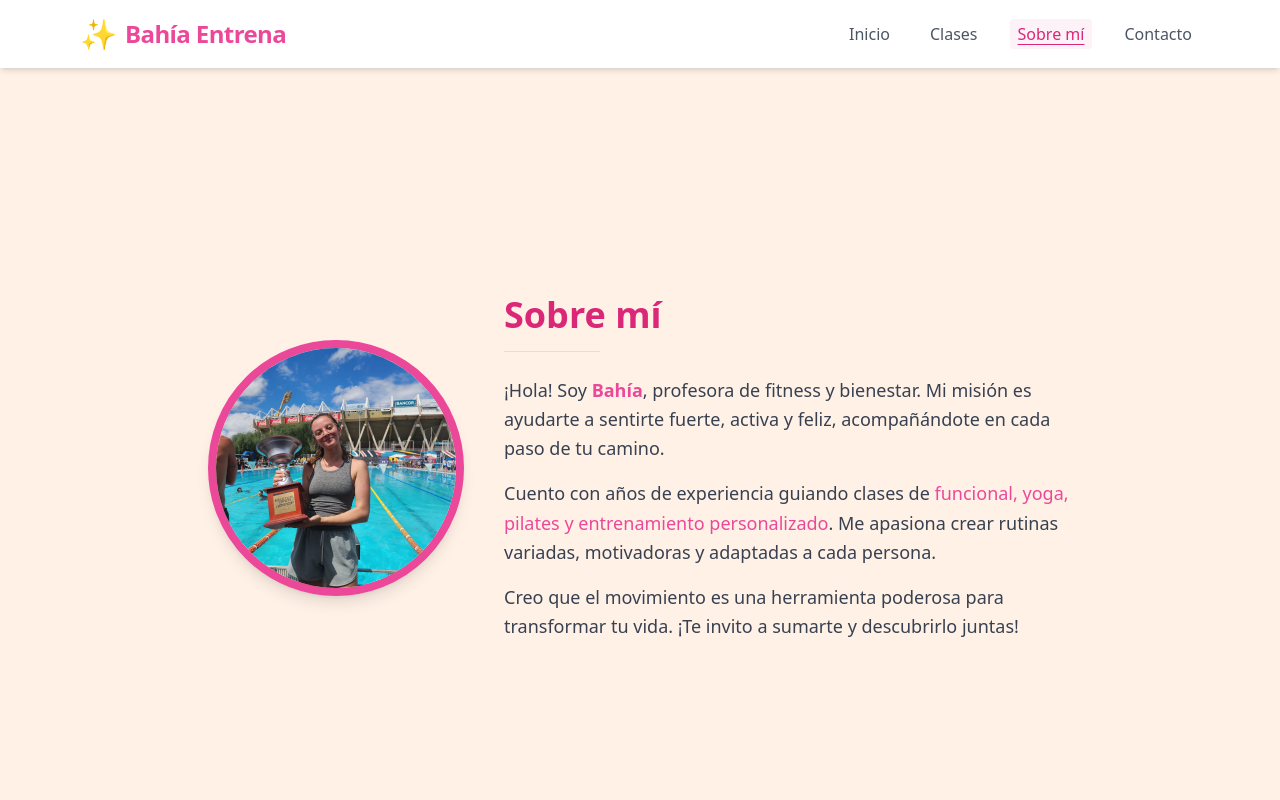
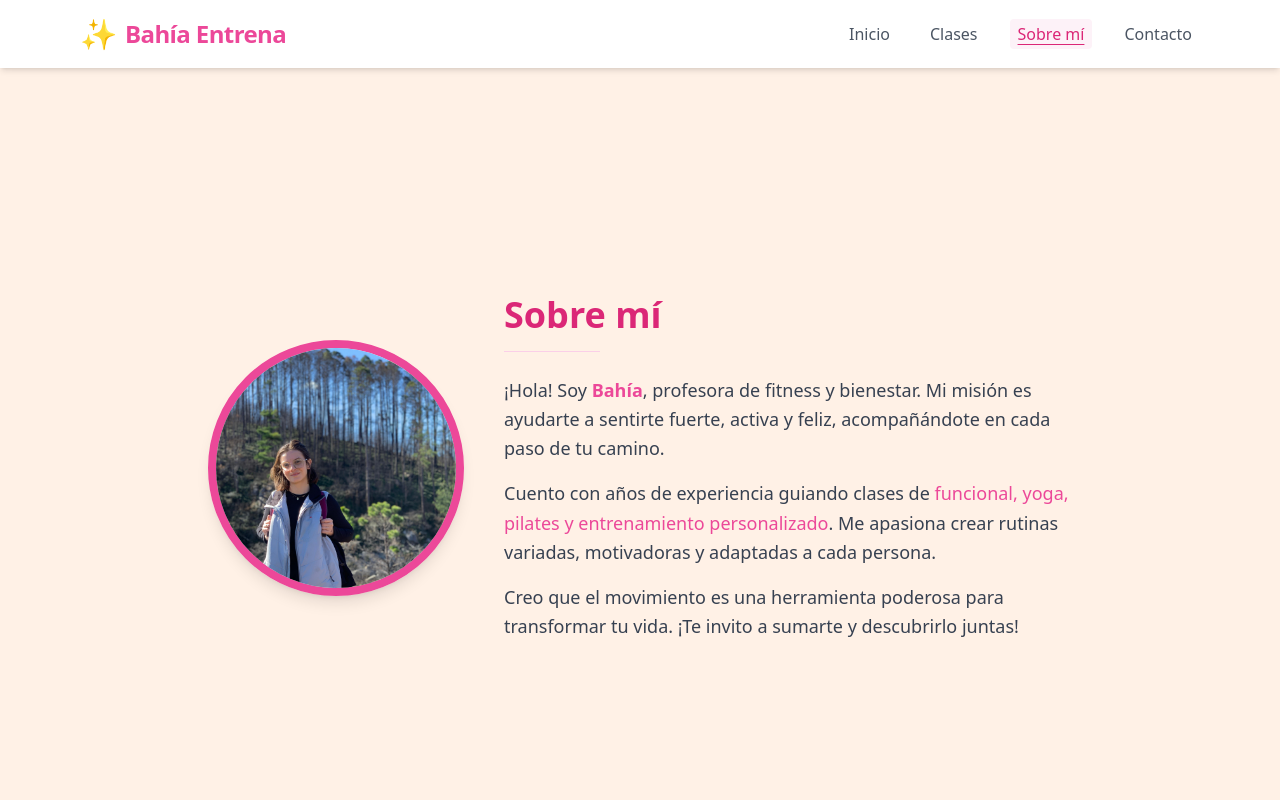
Before and after one commit to El-Yankee/frontend-fitness, a React (Vite) app: page /sobre in a window 1280 px wide. Shown: the top 800 px of the page. Built offline with nearby package versions, Linux system fonts and the light colour scheme.

Commit message:
Cambiamos foto en "Sobre mi"

```diff
--- a/src/pages/Sobre.jsx
+++ b/src/pages/Sobre.jsx
@@ -20,7 +20,7 @@ export default function Sobre() {
           transition={{ duration: 0.8 }}
         >
           <img
-            src="/assets/funcional/funcional1.jpg"
+            src="/assets/sobre_mi/sobre_mi.jpeg"
             alt="Bahía entrenando"
             className="w-64 h-64 object-cover rounded-full border-8 border-[#ec4899] shadow-lg"
           />
```
Also changed, not shown: public/assets/sobre_mi/sobre_mi.jpeg (added).
